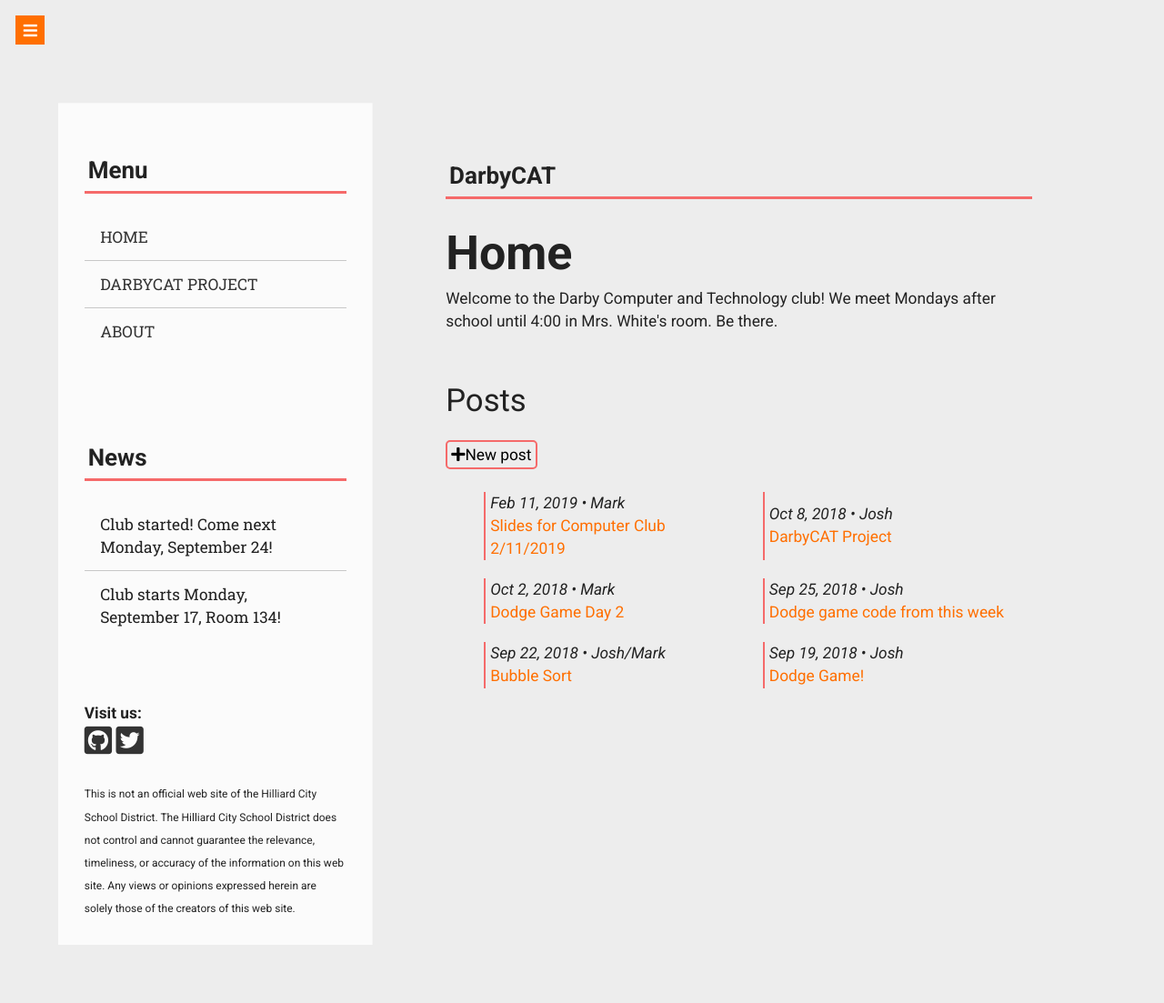
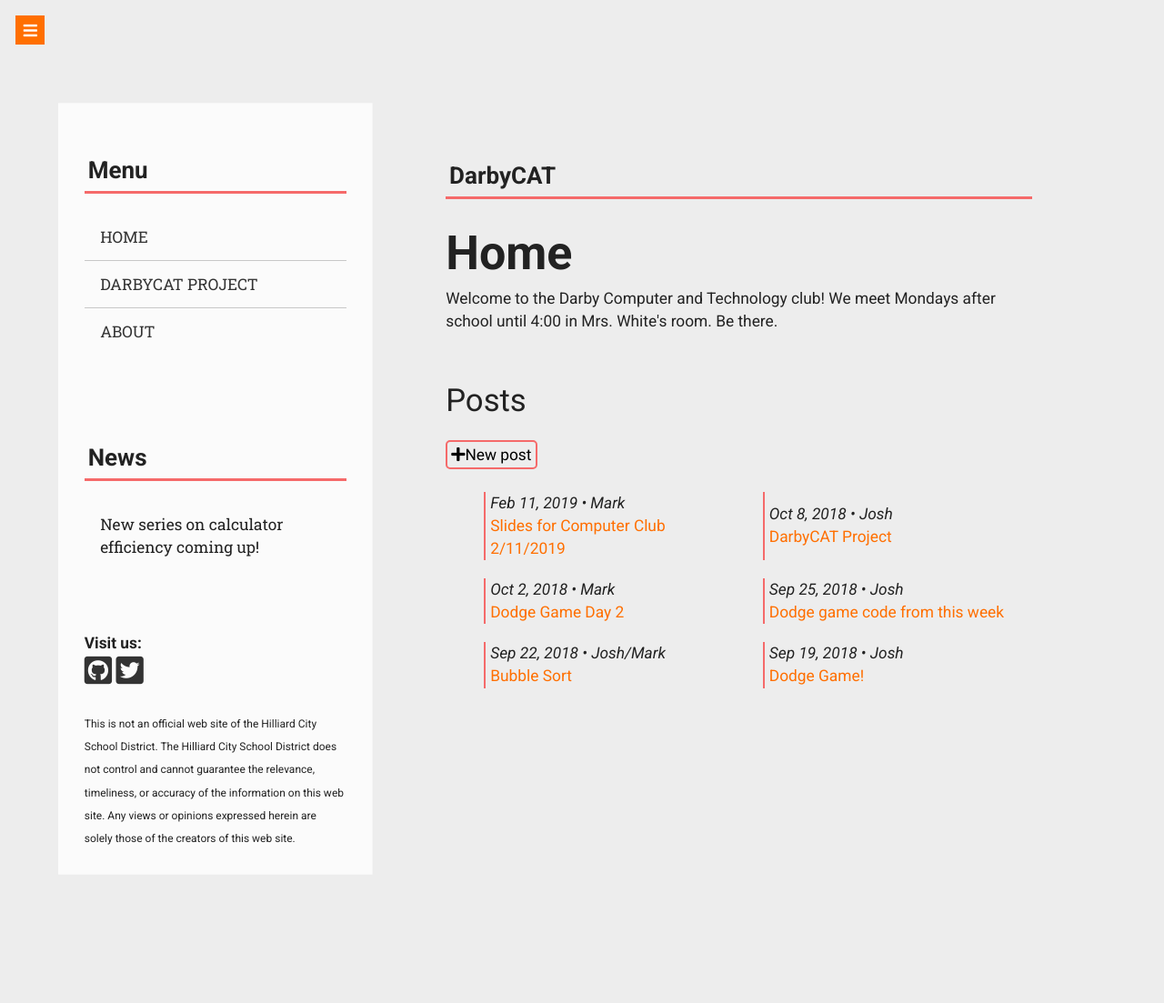
Before and after one commit to Joel4763/darbycat.github.io, a Jekyll site: the page built from index.html, in a window 1280 px wide. Shown: the whole page at 91% size. Built offline with Jekyll 4.4.1, drawn with Linux system fonts in a browser that asks for light colours; nearby versions of some CDN libraries; after the commit the page ends 1026 px from its top, so only the background shows below that.

Commit message:
Update news.yml

```diff
--- a/_data/news.yml
+++ b/_data/news.yml
@@ -1,2 +1 @@
-- news: "Club started! Come next Monday, September 24!"
-- news: "Club starts Monday, September 17, Room 134!"
+- news: "New series on calculator efficiency coming up!"
```
